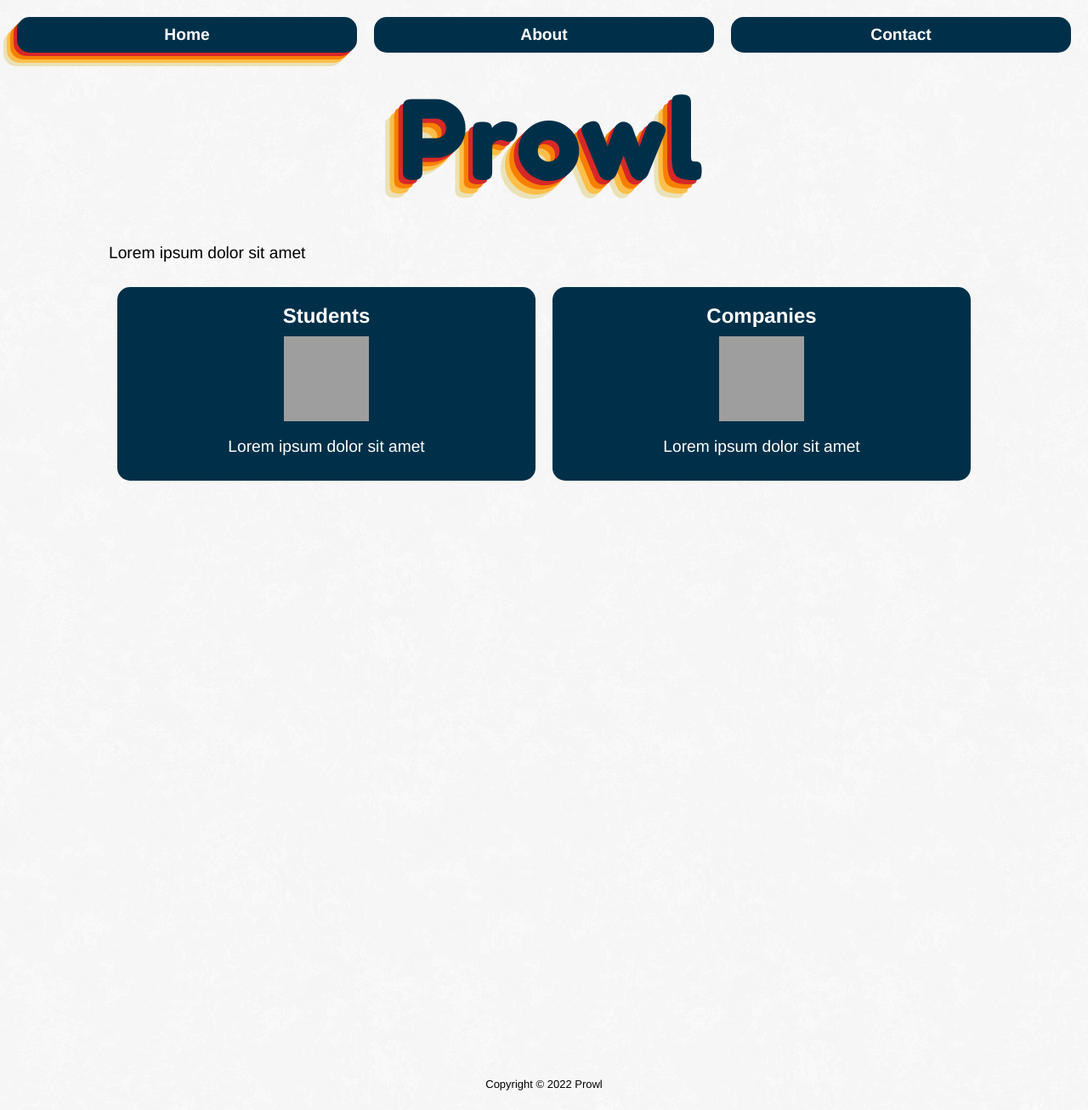
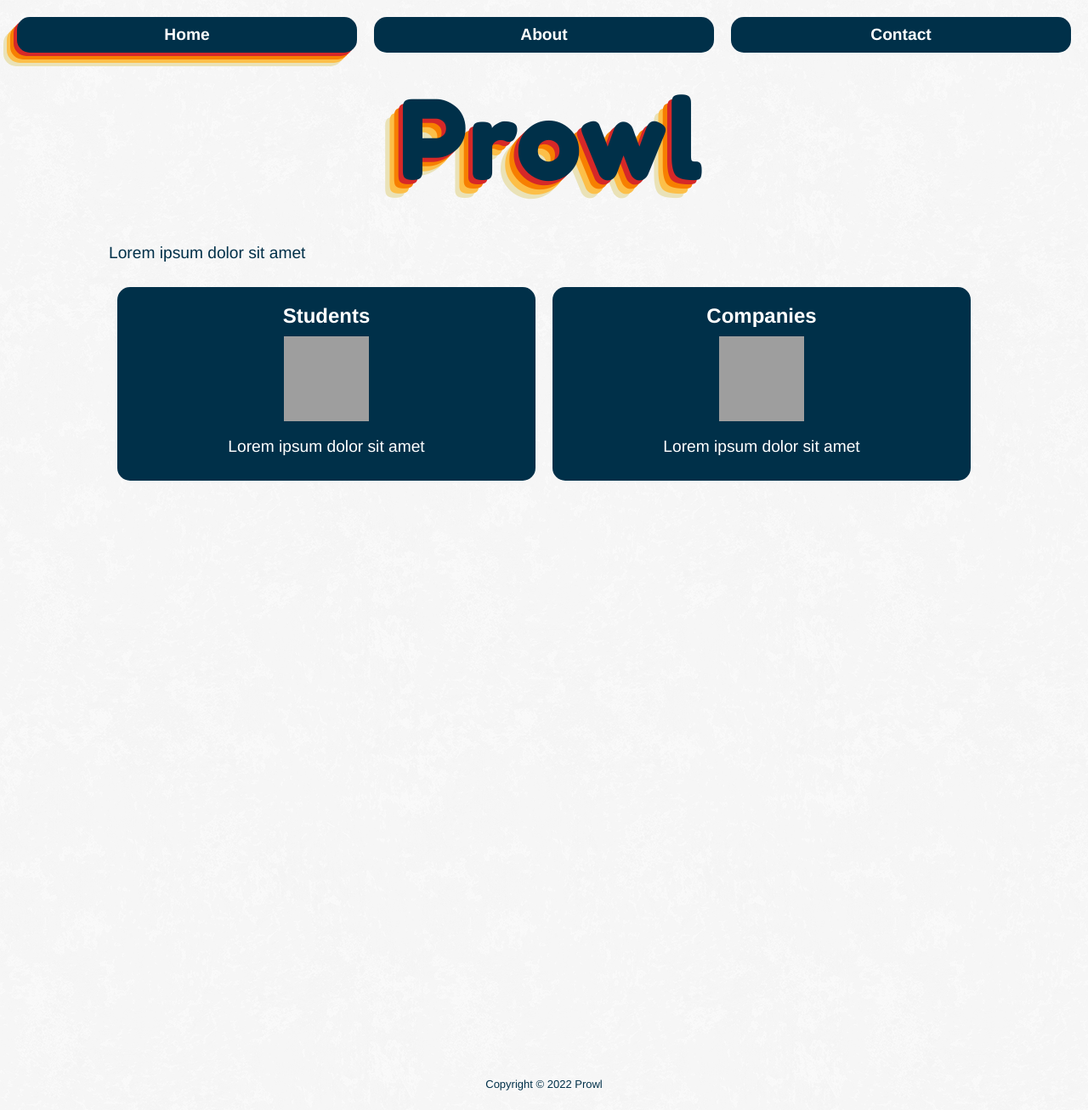
Before and after one commit to magma-recruiting/website, a Jekyll site: the page built from index.html, in a window 1280 px wide. Shown: the whole page at 85% size. Built offline with Jekyll 4.4.1, drawn with Linux system fonts in a browser that asks for light colours; grey boxes are pictures that could not be loaded.

Commit message:
* Changed foreground colour to the logo's navy blue

```diff
--- a/_sass/main.scss
+++ b/_sass/main.scss
@@ -1,5 +1,5 @@
 * {
-  color: black;
+  color: #003049;
   font-family: "Avenir Next", Avenir, "Helvetica Neue", Helvetica, Arial, sans-serif;
 }
 
```
